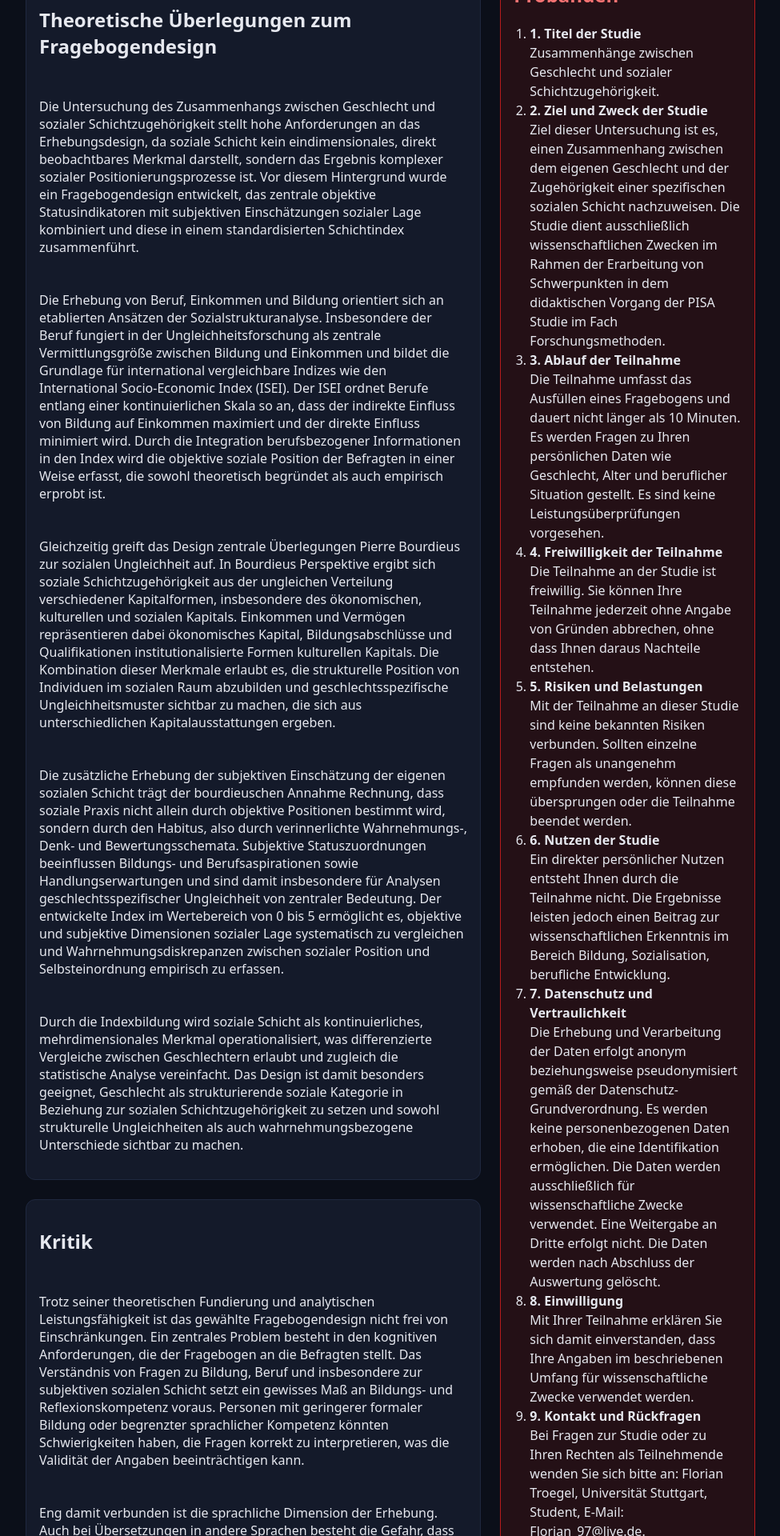
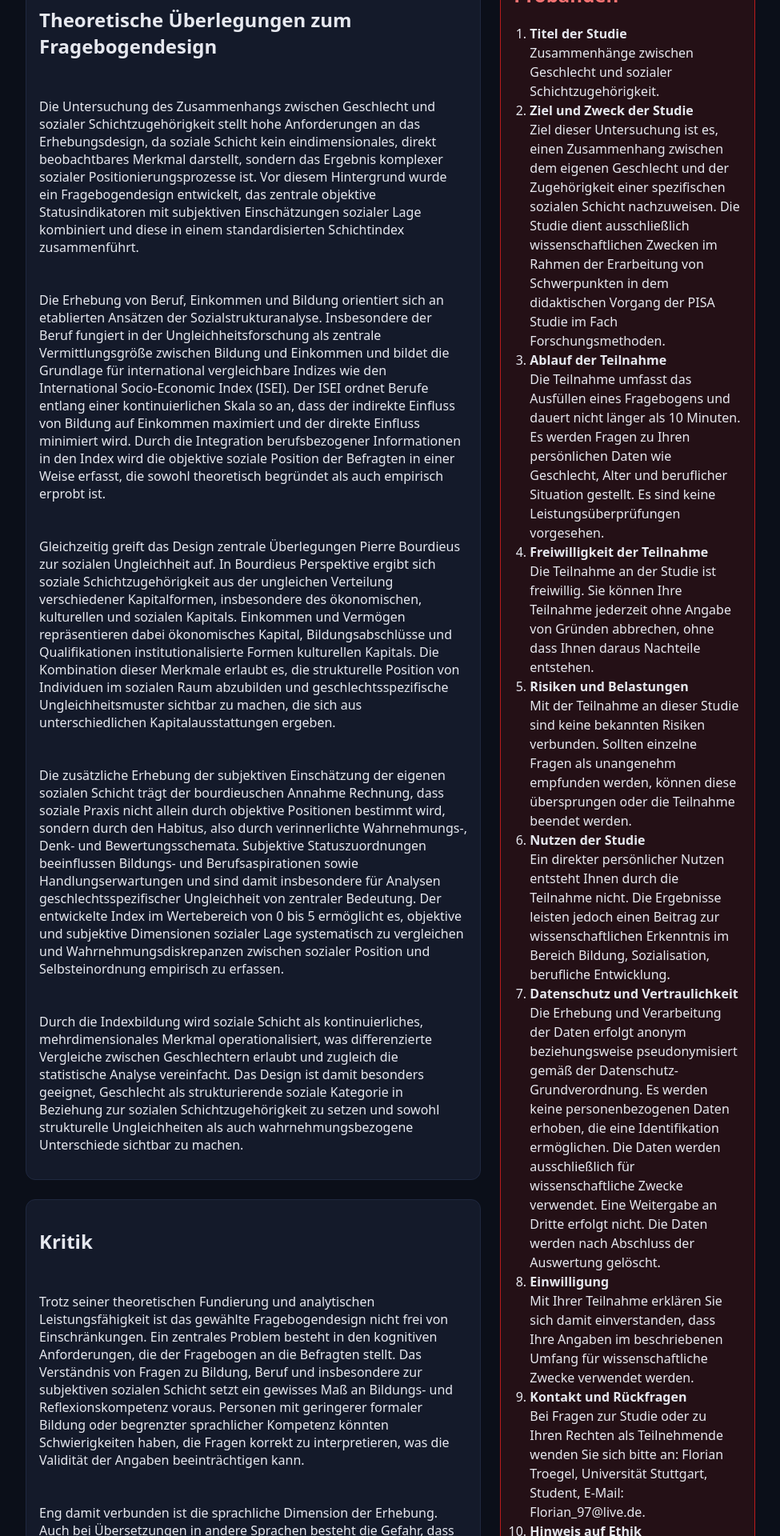
Before and after one commit to SnickersDE/FrageboegenAPI, a Next.js app: page / in a window 1280 px wide. Shown: the part 660-2580 px from the top of the page at 80% size, without its empty margins (152-1127 px from the left). Built offline with nearby package versions, Linux system fonts and the light colour scheme.

Commit message:
Deine Commit-Nachricht

```diff
--- a/src/app/page.js
+++ b/src/app/page.js
@@ -99,36 +99,36 @@ export default function Page() {
           <h2 className="info-panel-title">Informationen für Probandinnen und Probanden</h2>
           <ol className="info-panel-list">
             <li>
-              <strong>1. Titel der Studie</strong><br />
+              <strong> Titel der Studie</strong><br />
               Zusammenhänge zwischen Geschlecht und sozialer Schichtzugehörigkeit.
             </li>
             <li>
-              <strong>2. Ziel und Zweck der Studie</strong><br />
+              <strong> Ziel und Zweck der Studie</strong><br />
               Ziel dieser Untersuchung ist es, einen Zusammenhang zwischen dem eigenen Geschlecht und der Zugehörigkeit einer spezifischen sozialen Schicht nachzuweisen.
               Die Studie dient ausschließlich wissenschaftlichen Zwecken im Rahmen der Erarbeitung von Schwerpunkten in dem didaktischen Vorgang der PISA Studie im Fach Forschungsmethoden.
             </li>
             <li>
-              <strong>3. Ablauf der Teilnahme</strong><br />
+              <strong> Ablauf der Teilnahme</strong><br />
               Die Teilnahme umfasst das Ausfüllen eines Fragebogens und dauert nicht länger als 10 Minuten.
               Es werden Fragen zu Ihren persönlichen Daten wie Geschlecht, Alter und beruflicher Situation gestellt. Es sind keine Leistungsüberprüfungen vorgesehen.
             </li>
             <li>
-              <strong>4. Freiwilligkeit der Teilnahme</strong><br />
+              <strong> Freiwilligkeit der Teilnahme</strong><br />
               Die Teilnahme an der Studie ist freiwillig.
               Sie können Ihre Teilnahme jederzeit ohne Angabe von Gründen abbrechen, ohne dass Ihnen daraus Nachteile entstehen.
             </li>
             <li>
-              <strong>5. Risiken und Belastungen</strong><br />
+              <strong> Risiken und Belastungen</strong><br />
               Mit der Teilnahme an dieser Studie sind keine bekannten Risiken verbunden.
               Sollten einzelne Fragen als unangenehm empfunden werden, können diese übersprungen oder die Teilnahme beendet werden.
             </li>
             <li>
-              <strong>6. Nutzen der Studie</strong><br />
+              <strong> Nutzen der Studie</strong><br />
               Ein direkter persönlicher Nutzen entsteht Ihnen durch die Teilnahme nicht.
               Die Ergebnisse leisten jedoch einen Beitrag zur wissenschaftlichen Erkenntnis im Bereich Bildung, Sozialisation, berufliche Entwicklung.
             </li>
             <li>
-              <strong>7. Datenschutz und Vertraulichkeit</strong><br />
+              <strong> Datenschutz und Vertraulichkeit</strong><br />
               Die Erhebung und Verarbeitung der Daten erfolgt anonym beziehungsweise pseudonymisiert gemäß der Datenschutz-Grundverordnung.
               Es werden keine personenbezogenen Daten erhoben, die eine Identifikation ermöglichen.
               Die Daten werden ausschließlich für wissenschaftliche Zwecke verwendet.
@@ -136,15 +136,15 @@ export default function Page() {
               Die Daten werden nach Abschluss der Auswertung gelöscht.
             </li>
             <li>
-              <strong>8. Einwilligung</strong><br />
+              <strong> Einwilligung</strong><br />
               Mit Ihrer Teilnahme erklären Sie sich damit einverstanden, dass Ihre Angaben im beschriebenen Umfang für wissenschaftliche Zwecke verwendet werden.
             </li>
             <li>
-              <strong>9. Kontakt und Rückfragen</strong><br />
+              <strong> Kontakt und Rückfragen</strong><br />
               Bei Fragen zur Studie oder zu Ihren Rechten als Teilnehmende wenden Sie sich bitte an: Florian Troegel, Universität Stuttgart, Student, E-Mail: Florian_97@live.de.
             </li>
             <li>
-              <strong>10. Hinweis auf Ethik</strong><br />
+              <strong> Hinweis auf Ethik</strong><br />
               Diese Studie wird unter Beachtung der ethischen Standards sozialwissenschaftlicher Forschung durchgeführt.
             </li>
           </ol>
```
